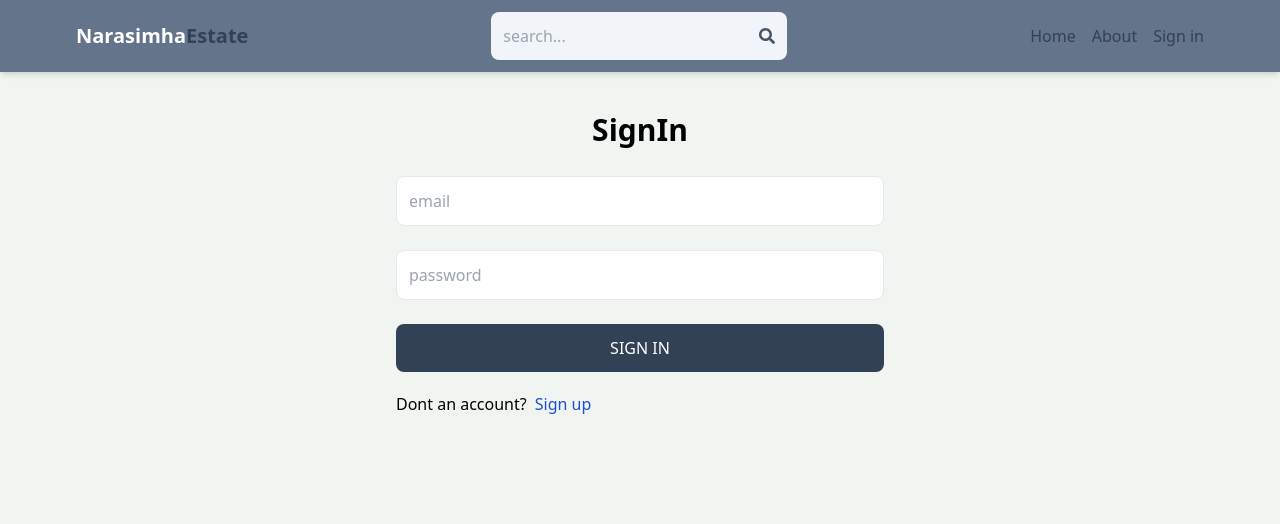
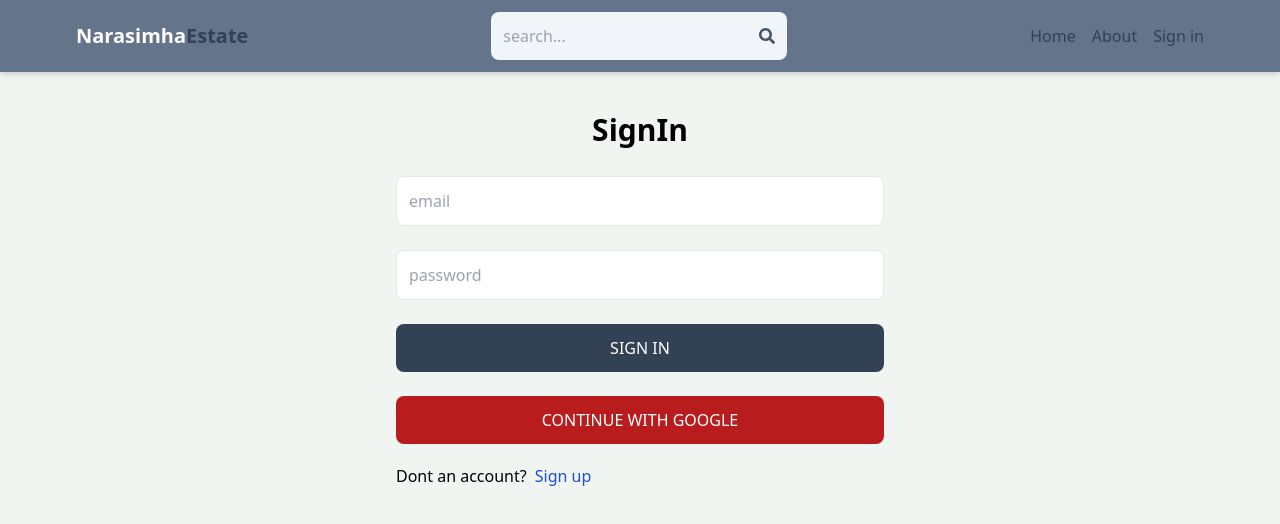
Before and after one commit to narasimhamernstack/mern-estate, a React (Vite) app in the folder client/: page /signin in a window 1280 px wide. Shown: the top 524 px of the page. Built offline with nearby package versions, Linux system fonts and the light colour scheme.

Commit message:
create and add OAuth component

```diff
--- a/client/package.json
+++ b/client/package.json
@@ -11,6 +11,7 @@
   },
   "dependencies": {
     "@reduxjs/toolkit": "^2.0.1",
+    "firebase": "^10.7.1",
     "react": "^18.2.0",
     "react-dom": "^18.2.0",
     "react-icons": "^4.12.0",
--- /dev/null
+++ b/client/src/components/OAuth.jsx
@@ -0,0 +1,20 @@
+import { GoogleAuthProvider, getAuth, signInWithPopup } from 'firebase/auth';
+import { app } from '../firebase';
+
+function OAuth() {
+  const handleGoogleClick = async () => {
+    try{
+      const provider = new GoogleAuthProvider()
+      const auth = getAuth(app)
+      const result = await signInWithPopup(auth, provider)
+      // console.log(result)
+    }catch(error){
+      console.log("Could not sign in with google", error);
+    }
+  }
+  return (
+    <button onClick={handleGoogleClick} type="button" className='bg-red-700 text-white p-3 rounded-lg uppercase hover:opacity-95'>Continue with google</button>
+  )
+}
+
+export default OAuth
--- /dev/null
+++ b/client/src/firebase.js
@@ -0,0 +1,17 @@
+// Import the functions you need from the SDKs you need
+import { initializeApp } from "firebase/app";
+// TODO: Add SDKs for Firebase products that you want to use
+// https://firebase.google.com/docs/web/setup#available-libraries
+
+// Your web app's Firebase configuration
+const firebaseConfig = {
+  apiKey: "AIzaSyDRHU4ehb2NlXffKp2Rz37bujxTaGWOEgc",
+  authDomain: "mern-estate-9ec91.firebaseapp.com",
+  projectId: "mern-estate-9ec91",
+  storageBucket: "mern-estate-9ec91.appspot.com",
+  messagingSenderId: "479291937692",
+  appId: "1:479291937692:web:b1c3d7ccdc20690aafae59"
+};
+
+// Initialize Firebase
+export const app = initializeApp(firebaseConfig);
--- a/client/src/pages/SignIn.jsx
+++ b/client/src/pages/SignIn.jsx
@@ -2,6 +2,8 @@
 import { Link, useNavigate } from 'react-router-dom';
 import { useDispatch, useSelector } from 'react-redux';
 import { signInStart, signInSuccess, signInFailure } from '../redux/user/userSlice';
+import OAuth from '../components/OAuth';
+
 
 export default function SignIn() {
   const [formData, setFormData] = useState({})
@@ -46,6 +48,7 @@
         <input type="email" placeholder='email' className='border p-3 rounded-lg' id='email'onChange={handleChange}/>
         <input type="password" placeholder='password' className='border p-3 rounded-lg' id='password'onChange={handleChange}/>
         <button disabled = {loading} className='bg-slate-700 text-white p-3 rounded-lg uppercase hover:opacity-95 disabled:opacity-80'>{loading ? 'loading...' : 'Sign In'}</button>
+        <OAuth />
       </form>
       <div className='flex gap-2 mt-5'>
         <p>Dont an account?</p>
--- a/client/src/pages/SignUp.jsx
+++ b/client/src/pages/SignUp.jsx
@@ -1,5 +1,6 @@
 import React, {useState} from 'react'
 import { Link, useNavigate } from 'react-router-dom'
+import OAuth from '../components/OAuth';
 
 export default function SignUp() {
   const [formData, setFormData] = useState({})
@@ -48,6 +49,7 @@
         <input type="email" placeholder='email' className='border p-3 rounded-lg' id='email'onChange={handleChange}/>
         <input type="password" placeholder='password' className='border p-3 rounded-lg' id='password'onChange={handleChange}/>
         <button disabled = {loading} className='bg-slate-700 text-white p-3 rounded-lg uppercase hover:opacity-95 disabled:opacity-80'>{loading ? 'loading...' : 'Sign Up'}</button>
+        <OAuth />
       </form>
       <div className='flex gap-2 mt-5'>
         <p>Have an account?</p>
```
Also changed, not shown: 1 other file (tests, documents, lock files or other folders).
